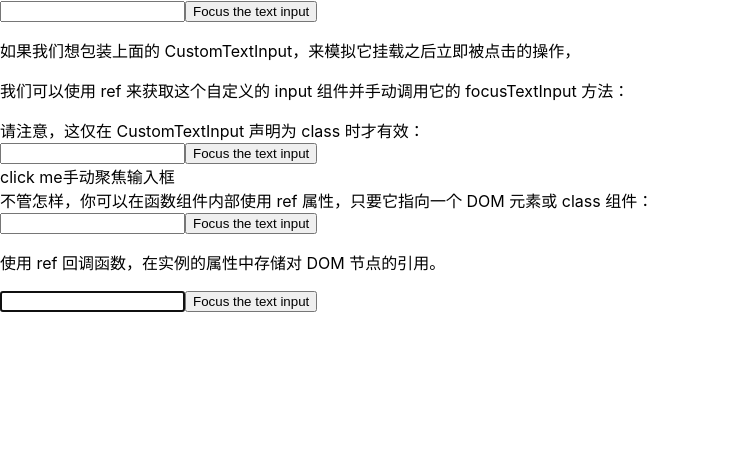
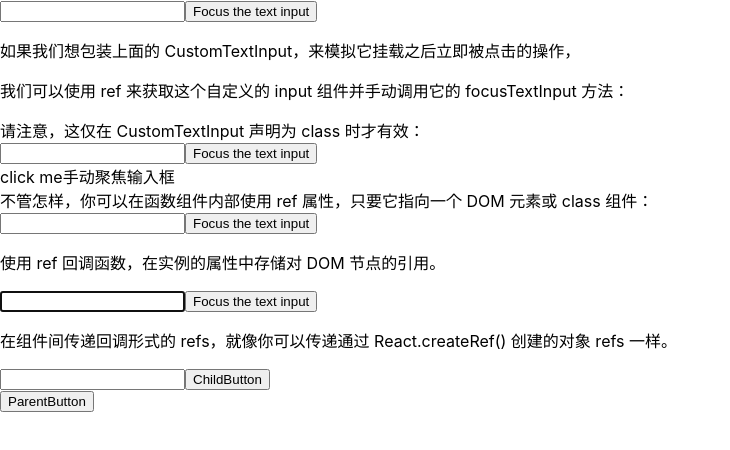
Before and after one commit to Sophil-minn/next-component-learn, a React (Create React App) app: page /#/refs-demo in a window 1280 px wide. Shown: the top 450 px of the page, without its empty margins (0-730 px from the left). Built offline with nearby package versions, Linux system fonts and the light colour scheme.

Commit message:
feat: 在组件间传递回调形式的 refs

```diff
--- /dev/null
+++ b/src/pages/refsDemo/TransferRefs.js
@@ -0,0 +1,36 @@
+import React, { Component } from 'react';
+
+
+function CustomTextInput(props) {
+
+  const clickChild = () => {
+    console.log(props.inputRef, 'props.inputRef.current');
+  }
+
+  return (
+    <div>
+      <input ref={props.inputRef} />
+      <button onClick={clickChild}>ChildButton</button>
+    </div>
+  );
+}
+
+class TransferRefs extends Component {
+
+  clickParent = () => {
+    console.log(this.inputElement.value, 'this.inputElement', this.inputElement);
+  }
+
+  render() {
+    return (
+      <div>
+        <CustomTextInput
+          inputRef={el => this.inputElement = el}
+        />
+        <button onClick={this.clickParent}>ParentButton</button>
+      </div>
+    );
+  }
+}
+
+export default TransferRefs;
--- a/src/pages/refsDemo/index.js
+++ b/src/pages/refsDemo/index.js
@@ -3,6 +3,7 @@ import CustomTextInput from './CustomTextInput';
 import AutoFocusTextInput from './AutoFocusTextInput';
 import TextInputFunc from './TextInputFunc';
 import CallBackRefs from './CallBackRefs';
+import TransferRefs from './TransferRefs';
 
 const RefsDemo = () => {
   return (
@@ -20,6 +21,9 @@ const RefsDemo = () => {
       <p>使用 ref 回调函数，在实例的属性中存储对 DOM 节点的引用。</p>
       <CallBackRefs />
 
+      <p>在组件间传递回调形式的 refs，就像你可以传递通过 React.createRef() 创建的对象 refs 一样。</p>
+      <TransferRefs />
+
     </div>
   );
 }
```
